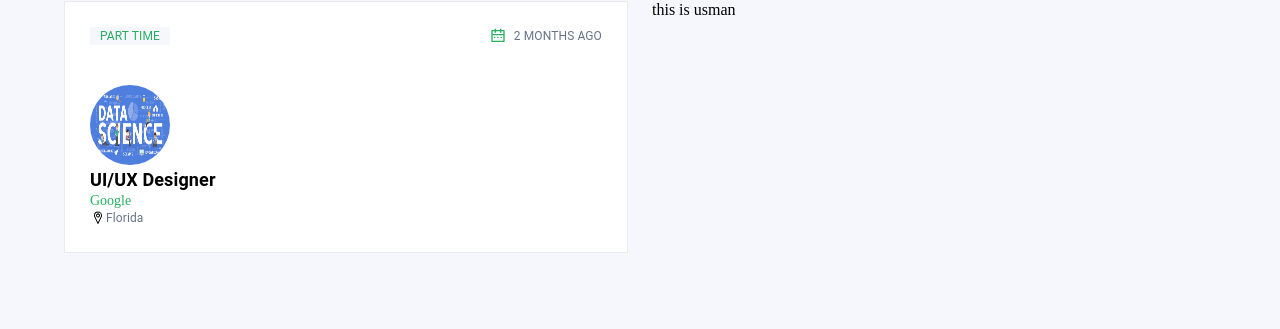
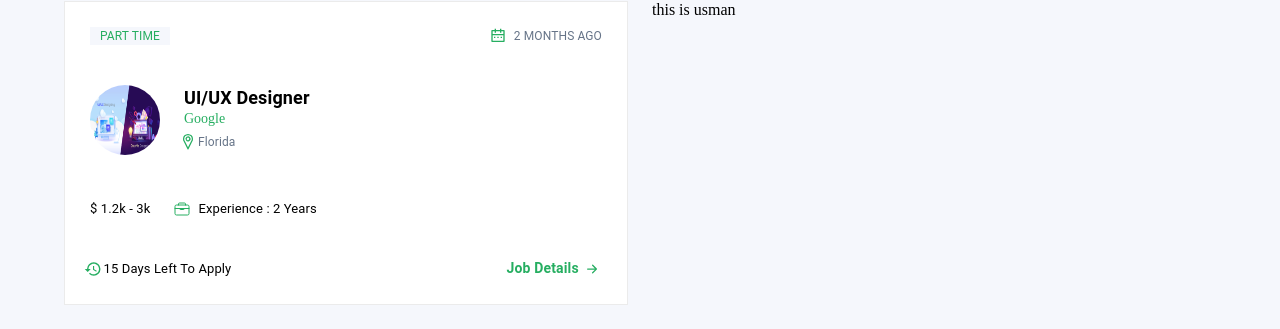
Before and after one commit to usmanjhumri/JobPortalWebApp, a React (Vite) app in the folder client/: page /jobs in a window 1280 px wide. Shown: the part 700-1029 px from the top of the page. Built offline with nearby package versions, Linux system fonts and the light colour scheme.

Commit message:
working on jobs page

```diff
--- a/client/src/Pages/Jobs/Jobs.jsx
+++ b/client/src/Pages/Jobs/Jobs.jsx
@@ -9,8 +9,11 @@ import LocationOn from "@mui/icons-material/LocationOn";
 import jobsStyle from "./JobsStyle";
 import ArrowForwardIcon from '@mui/icons-material/ArrowForward';
 import { RiCalendar2Line } from "react-icons/ri";
-import DS from '../../assets/jobsIMGDataScience.jpg'
 import { VscLocation } from "react-icons/vsc";
+import UIUX from '../../assets/uiuxDesigner.jpeg'
+import { IoBriefcaseOutline } from "react-icons/io5";
+import { MdHistory } from "react-icons/md";
+import { BsArrowRightShort } from "react-icons/bs";
 
 const Jobs = () => {
     return (
@@ -52,19 +55,11 @@ const Jobs = () => {
             </Box>
             <Box mt={6}>
                 <Container>
-                    <Box sx={{
-                        display: { md: "flex", xs: "wrap" },
-                        alignItems: "center",
-                        gap: 3,
-                    }}>
+                    <Box sx={jobsStyle.jobSearchmainBox}>
                         <Input fullWidth
                             placeholder="Your location"
                             endDecorator={<LocationOn sx={{ color: "#fe9703", fontSize: "18px" }} />}
-                            sx={{
-                                padding: "0.7rem 1rem",
-                                margin: "0.7rem 0"
-
-                            }}
+                            sx={jobsStyle.jobSearchInput}
                         />
                         <Select autoFocus
                             placeholder="Select a Job..."
@@ -90,39 +85,42 @@ const Jobs = () => {
                                         PART TIME
                                     </Typography>
                                     <Box sx={jobsStyle.jobandcalendar}>
-                                        <RiCalendar2Line style={{ fontSize: "16px", color: "#26ae61" }} /> <Typography sx={jobsStyle.jobpostedDate}>
+                                        <RiCalendar2Line style={{ fontSize: "16px", color: "#26ae61" }} />
+                                        <Typography sx={jobsStyle.jobpostedDate}>
                                             2 MONTHS AGO
                                         </Typography>
                                     </Box>
                                 </Box>
-                                <Box mt={5}>
+                                <Box mt={5} sx={jobsStyle.commonStyle}>
                                     <Box>
-                                        <img src={DS} alt="job picutre" width={80} height={80} style={{ borderRadius: "50%" }} />
+                                        <img src={UIUX} alt="job picutre" width={70} height={70} style={{ borderRadius: "50%" }} />
                                     </Box>
                                     <Box>
-                                        <Typography variant="h4" sx={{
-                                            fontSize: "18px",
-                                            fontWeight: 700,
-                                        }}>
+                                        <Typography variant="h4" sx={jobsStyle.jobname}>
                                             UI/UX Designer
                                         </Typography>
-                                        <a href="http://google.com" style={{
-                                            textDecoration: "none",
-                                            color: "#26ae61",
-                                            margin: "2px 0",
-                                            textTransform: "capitalize",
-                                            fontSize: "14px"
-                                        }}>Google</a>
-                                        <Box sx={{
-                                            display: "flex",
-                                            alignItems: "center"
-                                        }}>
-                                            <VscLocation /> <Typography sx={{
-                                                color: "#667488",
-                                                fontSize: "12px"
-                                            }}>Florida</Typography>
+                                        <a href="http://google.com" style={jobsStyle.companyname}>Google</a>
+                                        <Box sx={jobsStyle.companyloaction}>
+                                            <VscLocation style={{ fontSize: "20px", color: "#26ae61" }} /> <Typography sx={jobsStyle.companycountry}>Florida</Typography>
                                         </Box>
                                     </Box>
+                                </Box>
+                                <Box mt={5} sx={jobsStyle.commonStyle}>
+                                    <Typography sx={{ fontSize: "13px" }}>$ 1.2k - 3k</Typography>
+                                    <Typography sx={jobsStyle.experienceandpay}><IoBriefcaseOutline style={{ color: "#26ae61", fontSize: "16px" }} />Experience : 2 Years</Typography>
+                                </Box>
+
+                                <Box mt={5} sx={jobsStyle.lastdateAndJobDetail}>
+                                    <Typography sx={jobsStyle.jobLastDate}>
+                                        <MdHistory style={{ fontSize: "18px", color: "#26ae61" }} />15 Days Left To Apply
+                                    </Typography>
+                                    <Typography sx={jobsStyle.jobDetailAndIcon}>
+                                        <Link to="/" style={jobsStyle.jobDetailLink}>
+                                            Job Details
+                                        </Link>
+                                        <BsArrowRightShort style={{ fontSize: "20px", color: "#26ae61" }} />
+                                    </Typography>
+
                                 </Box>
                             </Box>
                         </Grid>
--- a/client/src/Pages/Jobs/JobsStyle.jsx
+++ b/client/src/Pages/Jobs/JobsStyle.jsx
@@ -31,5 +31,72 @@ const jobsStyle = {
         padding: "0 10px",
 
     },
+    companyname: {
+        textDecoration: "none",
+        color: "#26ae61",
+        margin: "3px 0",
+        textTransform: "capitalize",
+        fontSize: "14px"
+    },
+    companyloaction: {
+        display: "flex",
+        alignItems: "center",
+        margin: "3px 0",
+        marginLeft: "-6px"
+    },
+    companycountry: {
+        color: "#667488",
+        fontSize: "12px",
+        margin: "3px 0"
+
+    },
+    jobname: {
+        fontSize: "18px",
+        fontWeight: 700,
+    },
+    commonStyle: {
+        display: "flex",
+        alignItems: "center",
+        gap: 3
+    },
+    lastdateAndJobDetail: {
+        display: "flex",
+        alignItems: "center",
+        justifyContent: "space-between",
+    },
+    experienceandpay: {
+        display: "flex",
+        alignItems: "center",
+        gap: 1,
+        fontSize: "13px"
+    },
+    jobSearchmainBox: {
+        display: { md: "flex", xs: "wrap" },
+        alignItems: "center",
+        gap: 3,
+    },
+    jobSearchInput: {
+        padding: "0.7rem 1rem",
+        margin: "0.7rem 0"
+    },
+    jobLastDate: {
+        fontSize: "13px",
+        display: "flex",
+        alignItems: "center",
+        gap: 0.2,
+        marginLeft: "-6px"
+    },
+    jobDetailAndIcon: {
+        display: "flex",
+        alignItems: "center",
+        gap: 0.4,
+    },
+    jobDetailLink: {
+        fontSize: "14px",
+        fontWeight: 700,
+        color: "#26ae61",
+        textDecoration: "none"
+    },
+
 }
 export default jobsStyle
```
